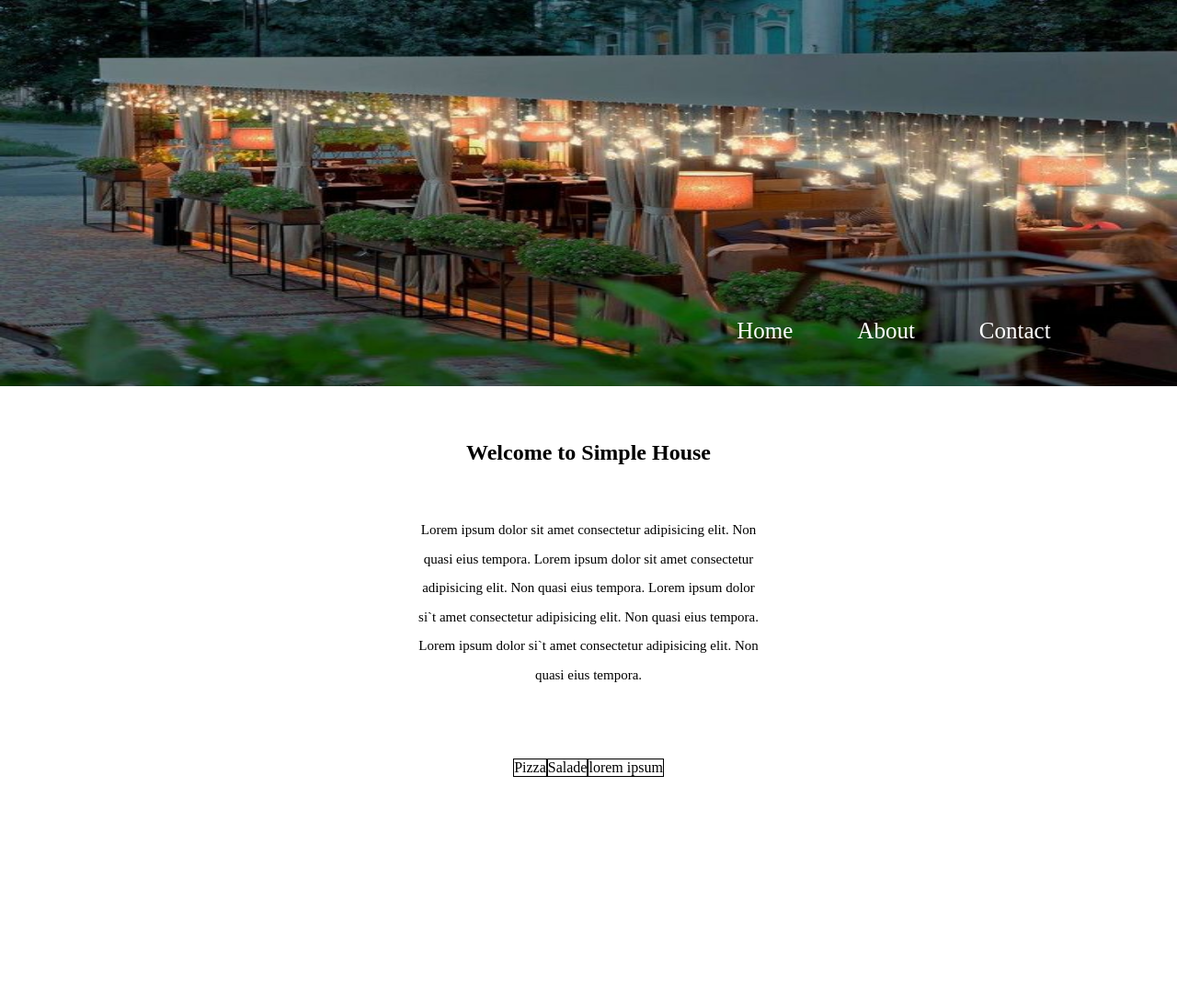
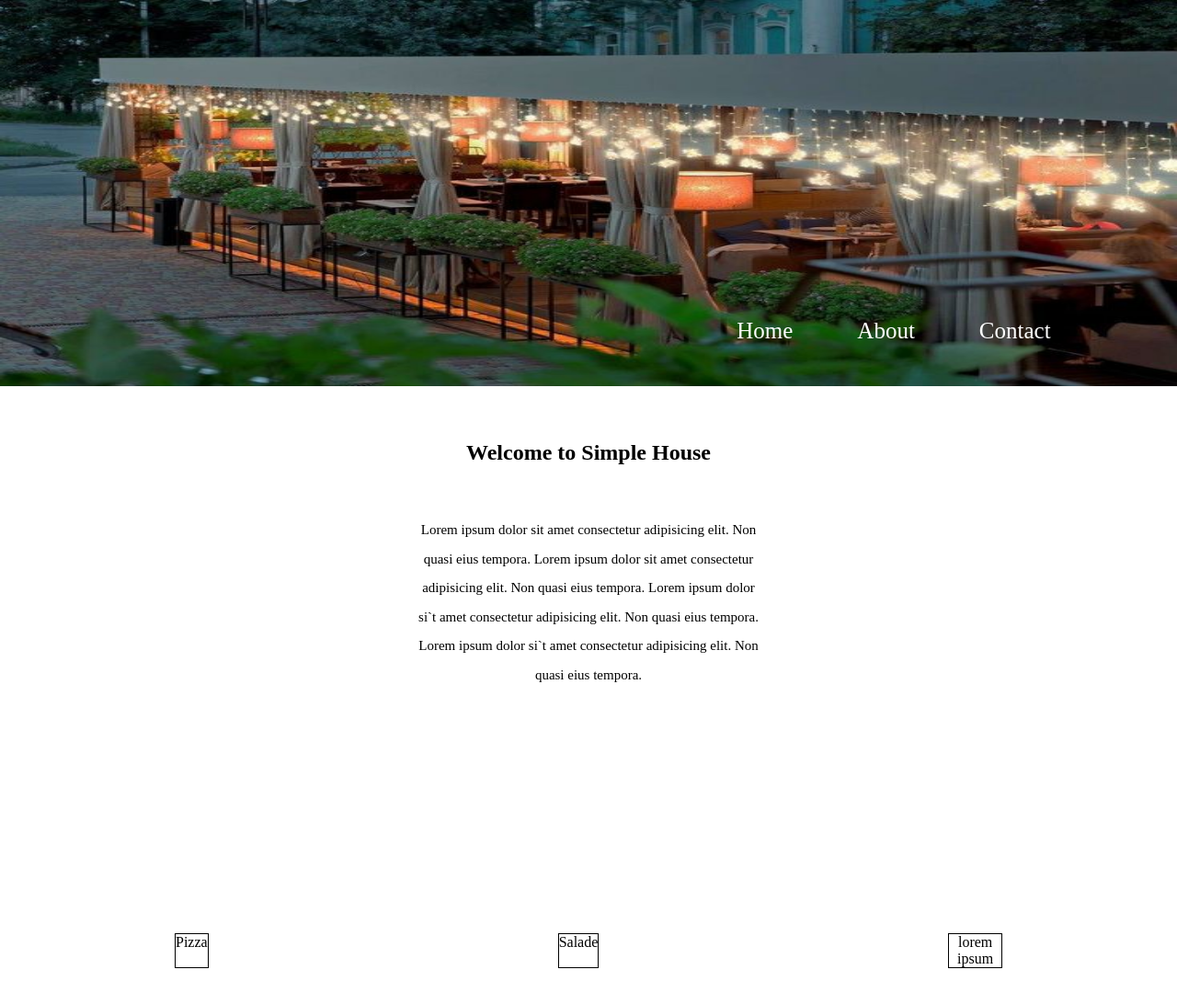
Before and after one commit to jacquesbedo/projet-oscar-1, a plain HTML site: page index.html in a window 1280 px wide. Shown: the whole page at 92% size. Before the commit the page ends 845 px from the top, so only its background shows below. Drawn offline with Linux system fonts and the light colour scheme.

Commit message:
Update style.css

```diff
--- a/style.css
+++ b/style.css
@@ -78,7 +78,7 @@
 }
 .partie2 li
 {
-    pmargin: 190px;
+    margin: 190px;
     list-style: none;
     font-size: 16px;
     border: 1px solid black;
```
